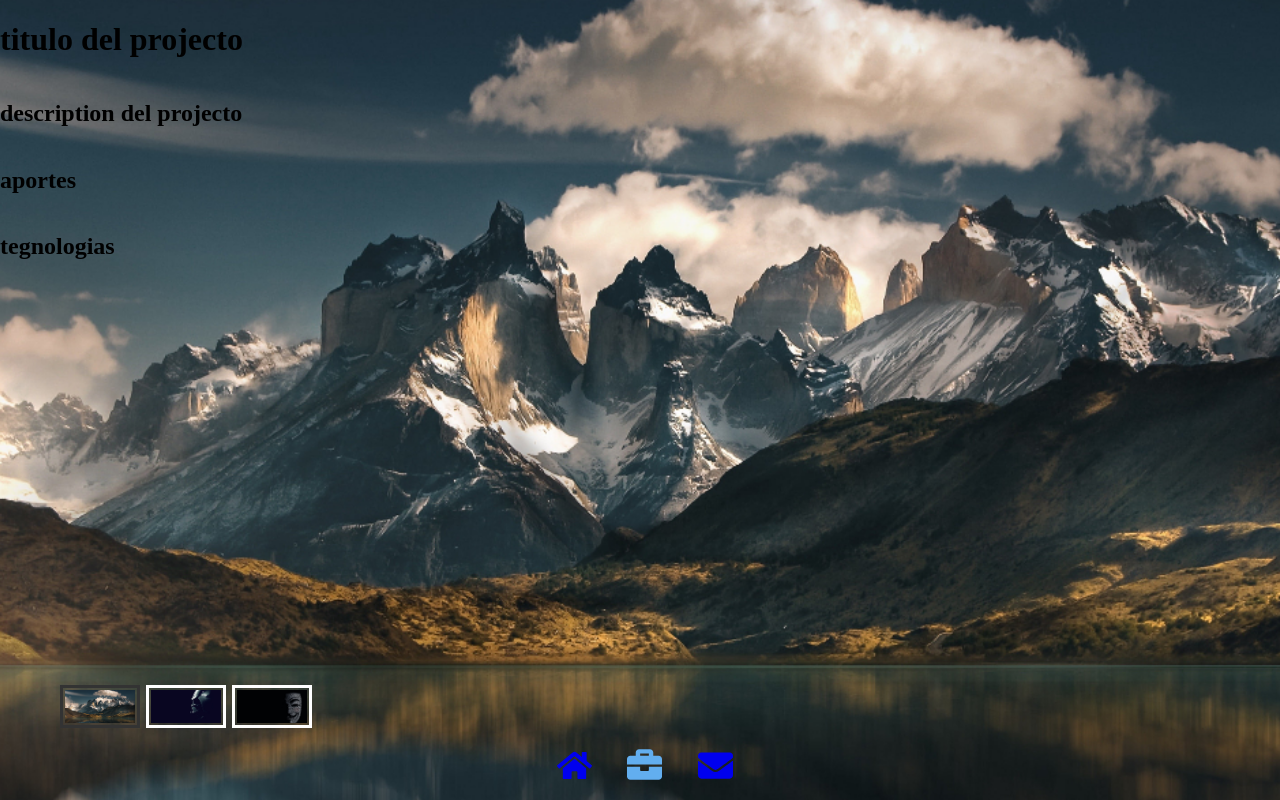
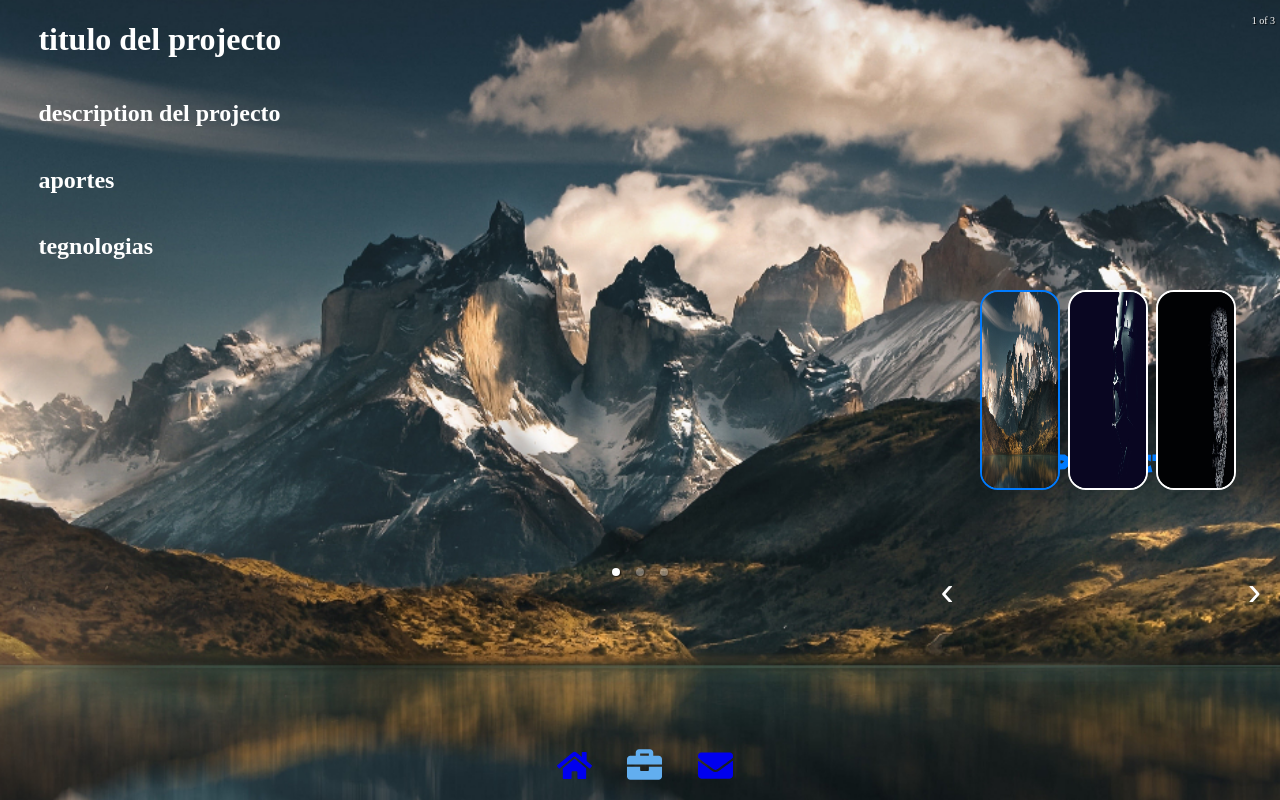
Before and after one commit to FacundoAylan/Portafolio, a React (Vite) app: page /contact in a window 1280 px wide. Both pictures are taken after a click on the button "Projects". Built offline with nearby package versions, Linux system fonts and the light colour scheme.

Commit message:
mejoras en el componente projects

```diff
--- a/src/Component/3-Projects/Projects.jsx
+++ b/src/Component/3-Projects/Projects.jsx
@@ -9,23 +9,49 @@ import image3 from '../../assets/home.jpg';
 const images = [image1,image2,image3];
 
 const Projects = () => {
-  const [currentImage, setCurrentImage] = useState(images[0]);
+  const [currentImage, setCurrentImage] = useState(0);
 
   const handleImageChange = (index) => {
-    setCurrentImage(images[index]);
+    setCurrentImage(index);
+  };
+  const handlePrevImage = () => {
+    const newIndex = (currentImage - 1 + images.length) % images.length;
+    setCurrentImage(newIndex);
+  };
+
+  const handleNextImage = () => {
+    const newIndex = (currentImage + 1) % images.length;
+    setCurrentImage(newIndex);
   };
 
   return (
     <div className="carousel-container">
       <div
         className="background-image"
-        style={{ backgroundImage: `url(${currentImage})` }}
+        style={{ backgroundImage: `url(${images[currentImage]})` }}
       >
-        <h1>titulo del projecto</h1>
-        <h2>description del projecto</h2>
-        <h2>aportes</h2>
-        <h2>tegnologias</h2>
+        <div className='container-info'>
+          <h1>titulo del projecto</h1>
+          <h2>description del projecto</h2>
+          <h2>aportes</h2>
+          <h2>tegnologias</h2>
+        </div>
       </div>
+      <h1 className='title'>Projects</h1>
+      <button
+        className='next'
+        onClick={handleNextImage}
+        disabled={currentImage === 0}
+      >
+        &#8249;
+      </button>
+      <button
+        className='prev'
+        onClick={handlePrevImage}
+        disabled={currentImage === images.length - 1}
+      >
+        &#8250;
+      </button>
       <Carousel
         showArrows={true}
         onChange={handleImageChange}
@@ -33,8 +59,8 @@ const Projects = () => {
         className="carousel"
       >
         {images.map((image, index) => (
-          <div key={index} className='container-image'>
-            <img  className='image' src={image} alt={`Image ${index}`} />
+          <div className='container-image' key={index}>
+            <img src={image} alt={`Image ${index}`} />
           </div>
         ))}
       </Carousel>
--- a/src/Component/3-Projects/index.css
+++ b/src/Component/3-Projects/index.css
@@ -1,55 +1,162 @@
-/* CarouselWithBackground.css */
-
 .carousel-container {
   position: relative;
   width: 100%;
   height: 100vh;
+  margin: 0;
+  overflow: hidden;
 }
 
 .background-image {
-  display: flex;
-  flex-direction: column;
-  justify-content: start;
-  text-align: start;
-  background-color: aqua;
   position: absolute;
   top: 0;
   left: 0;
   width: 100%;
   height: 100%;
   background-size: cover;
+  background-position: center;
+  z-index: -1;
+  color: #fff;
+}
+
+.container-info {
+  width: 50%;
+  height: 85vh;
+  margin-left: 0%;
+  display: flex;
+  flex-direction: column;
+  padding-left: 3%;
+}
+
+.carousel {
+  /* Estilos personalizados para el carrusel */
+  position: relative;
+}
+
+.carousel .slide {
+  /* Estilos personalizados para cada slide del carrusel */
+  display: flex;
+  align-items: center;
+  justify-content: center;
+  background-color: transparent;
+  transition: background-color 0.3s ease;
+}
+
+.carousel .slide img {
+  /* Estilos personalizados para las imágenes pequeñas del carrusel */
+  opacity: 0;
+}
+
+.carousel .slide img:hover {
+  opacity: 1;
+}
+
+.carousel .thumbs-wrapper {
+  /* Estilos personalizados para las imágenes pequeñas en la parte inferior */
+
+}
+.container-image {
+  background-size: cover;
   background-repeat: no-repeat;
   background-position: center;
-  z-index: -1;
-  transition: background-image 0.3s ease;
 }
-.carousel {
+
+.carousel .thumbs {
+  /* Estilos personalizados para cada imagen pequeña */
   position: absolute;
-  bottom: 4%;
+  width: auto;
+  height: 25vh;
   padding: 0;
+  margin: 0;
+  display: flex;
+  right: 3%;
+  bottom: 15vh;
 }
-.carousel .slide img {
-  position: absolute;
+
+.carousel .thumbs .thumb {
+  /* Estilos personalizados para cada imagen pequeña individual */
+  width: 100%;
+  height: 100%;
+  margin-left: 2px;
+  cursor: pointer;
+  border: 2px solid white;
+  padding: 0;
+  border-radius: 18px;
+  transition: border-color 0.3s ease;
 }
-.container-image {
-  background-color: blue;
-  width: 20%;
+
+.carousel .thumbs .thumb.selected {
+  /* Estilos para la imagen pequeña seleccionada */
+  border-color: #007bff;
+}
+.carousel .thumbs .thumb:hover {
+  border-color: #007bff;
+  transform: scale(1.2);
+  margin-right: 10px;
+  margin-left: 10px;
+}
+
+.carousel .thumbs .thumb img {
+  /* Estilos para las imágenes pequeñas */
+  width: 100%;
   height: 100%;
 }
 
-/* Estilos para las flechas del carrusel */
-.carousel.carousel-slider .control-arrow {
-  width: 20%;
-  height: 5vh;
-  background-color: rgba(224, 18, 18, 0.3);
-  border-radius: 50%;
-  padding: 10px;
-  margin: 0 10px;
-  cursor: pointer;
-  transform: scale(1.1);
-  transition: background-color 0.3s;
+.carousel .carousel .control-arrow {
+  /* Estilos para las flechas de navegación */
+  opacity: 0;
 }
 
-.carousel.slide img:hover {
-  transform: scale(1.1);
+.carousel .carousel .control-arrow:hover {
+  background-color: #007bff;
+  color: #fff;
 }
+
+.carousel .carousel .thumbs-control-arrow {
+  /* Estilos para las flechas de navegación de las imágenes pequeñas */
+  font-size: 18px;
+  color: #007bff;
+  background-color: rgba(24, 23, 23, 0.7);
+  border-radius: 50%;
+  transition: background-color 0.3s ease, color 0.3s ease;
+}
+
+.carousel .carousel .thumbs-control-arrow:hover {
+  background-color: #007bff;
+  color: #fff;
+}
+
+.title {
+  position: absolute;
+  right: 7%;
+  bottom: 38%;
+  font-family: pixel;
+  color: #007bff;
+  font-size: 25px;
+}
+
+.prev{
+ position: absolute;
+ z-index: 20;
+ background-color: transparent;
+ border: none;
+ color: white;
+ font-size: 40px;
+ height: 5%;
+ width: 2%;
+ right: 1%;
+ bottom: 24%;
+ cursor: pointer;
+}
+.next {
+  position: absolute;
+  z-index: 20;
+  background-color: transparent;
+  border: none;
+  color: white;
+  font-size: 40px;
+  height: 5%;
+  width: 2%;
+  right: 25%;
+  bottom: 24%;
+  cursor: pointer;
+}
```
